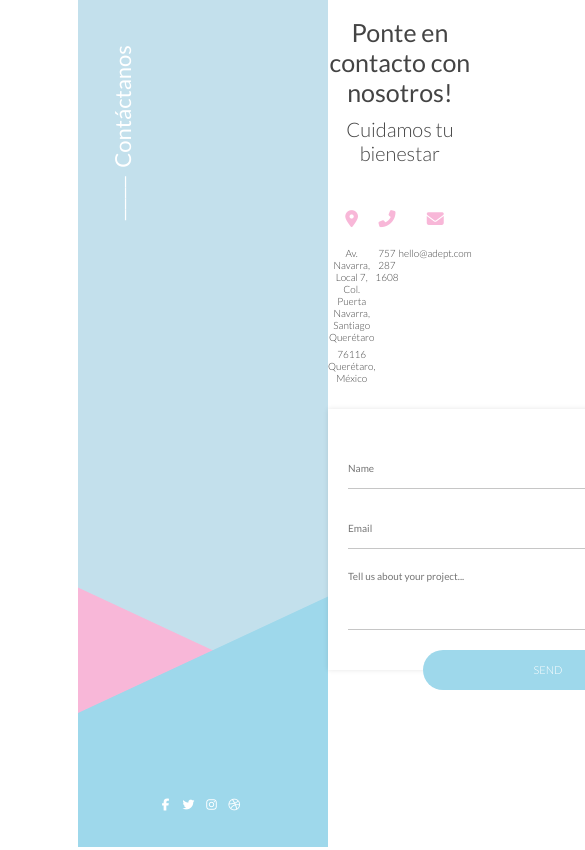
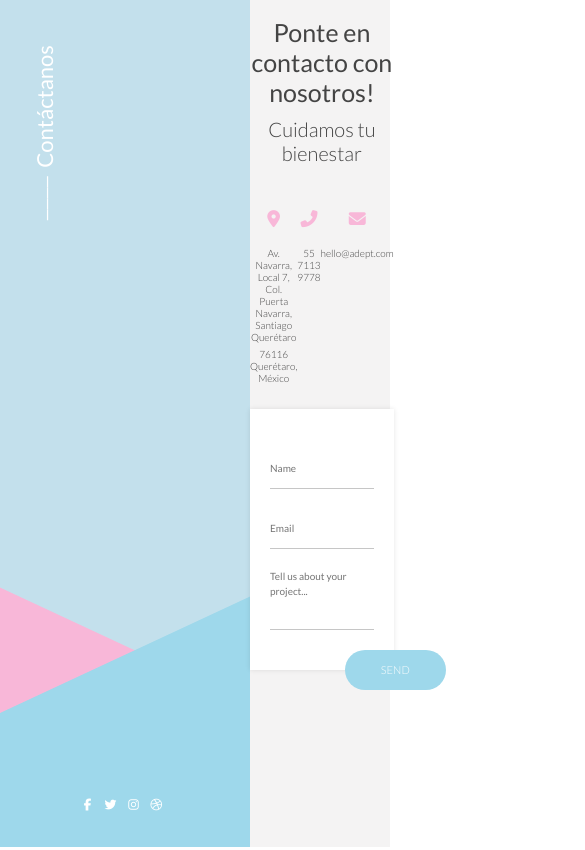
Before and after one commit to emiliocm9/Samadhi-website, a plain HTML site: page contacto.html in a window 390 px wide. Shown: the part 1023-1873 px from the top of the page, 585 px wide, since content can reach past the window. Drawn offline with nearby package versions, Linux system fonts and the light colour scheme; some packages are replaced by stand-ins of ours.

Commit message:
style: contact form layout

```diff
--- a/assets/styles/contacto.css
+++ b/assets/styles/contacto.css
@@ -266,7 +266,7 @@
 
 form {
   position: relative;
-  width: 440px;
+  width: 100%;
   margin: 0 auto;
   padding: 20px;
   box-shadow: 0 0 5px rgba(0, 0, 0, 0.1);
@@ -299,7 +299,7 @@ form button {
   position: absolute;
   display: block;
   height: 40px;
-  width: 250px;
+  width: 70%;
   left: 95px;
   border: 0;
   border-radius: 20px;
@@ -349,3 +349,15 @@ form button {
 .contact-form {
   grid-area: contact-form;
 }
+
+@media screen and (max-width: 600px) {
+	.contact-form-container {
+		width: 100%;
+	}
+}
+
+@media screen and (max-width: 800px) {
+  .contact-form-container {
+		width: 85%%;
+	}
+}
--- a/contacto.html
+++ b/contacto.html
@@ -135,7 +135,7 @@
   <div class="phone">
     <i class="fas fa-phone-alt"></i>
     <h3>
-      757 287 1608
+      55 7113 9778
     </h3>
   </div>
   <div class="email">
```
